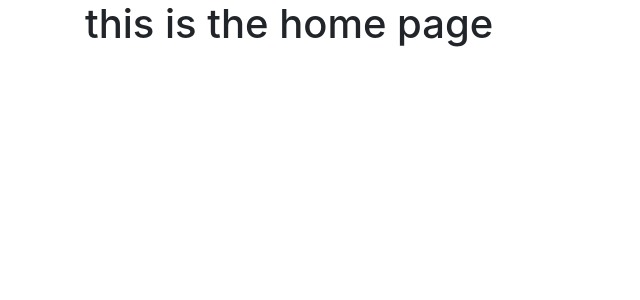
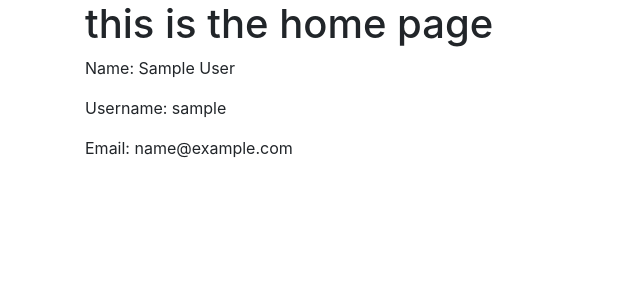
Before and after one commit to plasx/d-user-auth, a Django app: page / in a window 1280 px wide. Shown: the part 56-356 px from the top of the page, without its empty margins (0-640 px from the left). Run offline with Django 3.2, Linux system fonts and the light colour scheme; the visitor is signed in with stand-in values (Sample User, id 1); some libraries are stand-ins or nearby versions.

Commit message:
created registration

```diff
--- a/mysite/authenticate/templates/authenticate/base.html
+++ b/mysite/authenticate/templates/authenticate/base.html
@@ -21,11 +21,14 @@
       <ul class="navbar-nav ml-auto">
         {% if user.is_authenticated %}
         <li class="nav-item">
-          <a class="nav-link" href="#">Logout</a>
+          <a class="nav-link" href="{% url 'logout' %}">Logout</a>
         </li>
         {% else %}
         <li class="nav-item">
           <a class="nav-link" href="{% url 'login' %}">Login</a>
+        </li>
+        <li class="nav-item">
+          <a class="nav-link" href="{% url 'register' %}">Register</a>
         </li>
         {% endif %}
       </ul>
--- a/mysite/authenticate/templates/authenticate/home.html
+++ b/mysite/authenticate/templates/authenticate/home.html
@@ -4,4 +4,10 @@
 
 <h1>this is the home page</h1>
 
+{% if user.is_authenticated %}
+<p>Name: {{user.first_name }} {{ user.last_name }}</p>
+<p>Username: {{ user.username }}</p>
+<p>Email: {{user.email }}</p>
+{% endif %}
+
 {% endblock %}
--- a/mysite/authenticate/urls.py
+++ b/mysite/authenticate/urls.py
@@ -5,4 +5,6 @@ from . import views
 urlpatterns = [
     path('', views.home, name="home"),
     path('login/', views.login_user, name='login'),
+    path('logout/', views.logout_user, name='logout'),
+    path('register/', views.register_user, name='register'),
 ]
--- a/mysite/authenticate/views.py
+++ b/mysite/authenticate/views.py
@@ -1,11 +1,10 @@
 from django.shortcuts import render, redirect
 from django.contrib.auth import authenticate, login, logout
 from django.contrib import messages
-
+from django.contrib.auth.forms import UserCreationForm
 
 def home(request):
     return render(request, 'authenticate/home.html', {})
-
 
 def login_user(request):
     if request.method == 'POST':
@@ -21,3 +20,26 @@ def login_user(request):
             return redirect('login')
     else:
         return render(request, 'authenticate/login.html', {})
+
+def logout_user(request):
+    logout(request)
+    messages.success(request, ('You have been logged out!'))
+    return redirect('home')
+
+
+def register_user(request):
+    if request.method == 'POST':
+        form = UserCreationForm(request.POST)
+        if form.is_valid():
+            form.save()
+            username = form.cleaned_data['username']
+            password = form.cleaned_data['password1']
+            user = authenticate(request, username=username, password=password)
+            login(request, user)
+            messages.success(request, ('You have successully registered'))
+            return redirect('home')
+    else:
+        form = UserCreationForm()
+
+    context = {'form': form}
+    return render(request, 'authenticate/register.html', context)
```
Also changed, not shown: mysite/authenticate/templates/authenticate/register.html (added, +18 -0 lines).
